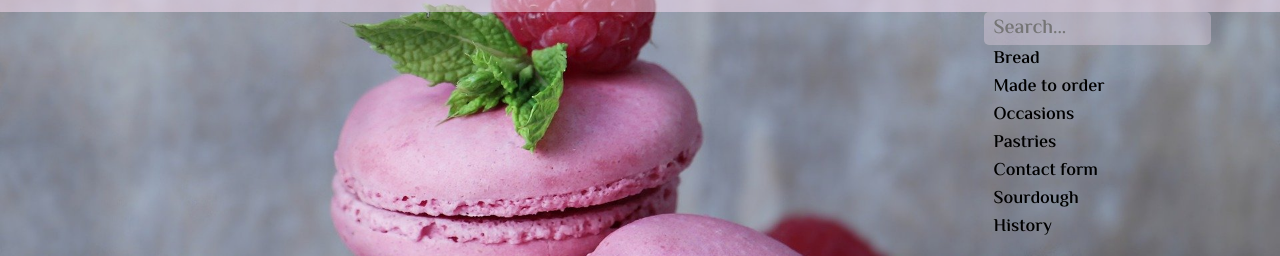
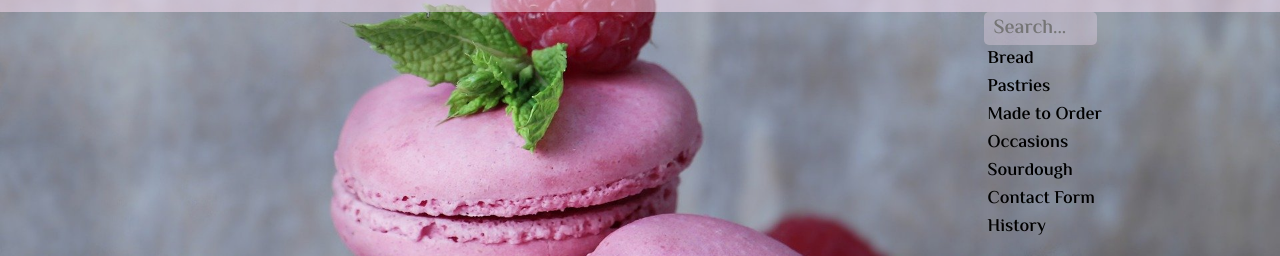
Before and after one commit to milenabarot/Shop-website, a plain HTML site: page index.html in a window 1280 px wide. Both pictures are taken after a click on the button 1020 px from the left and 66 px from the top of the page. Shown: the part 121-377 px from the top of the page. Drawn offline with Linux system fonts and the light colour scheme.

Commit message:
Added JS functionality for filtered search list
- Used array methods to create search for drop down list (filtering results)
- Added in html list li using JS
- Added more styling for search box

```diff
--- a/index.html
+++ b/index.html
@@ -23,18 +23,12 @@
             <nav class="nav-container">
                 <a class="nav-anchor-1 nav-underline" href="">Shop</a>
                 <a class="nav-anchor-1 nav-underline" href="">About us</a>
-                <div class="search-button">
-                    <button onclick="onSearchButtonClick()" class="search-bar" href=""><img src="./assets/search bar.png"
-                        alt="Search bar"></button>
+                <div class="search">
+                    <button onclick="onSearchButtonClick()" class="search-button" href=""><img src="./assets/search bar.png"
+                        alt="Search button"></button>
                     <div class="dropdown-search" id="dropdown-search">
-                        <input type="text" class="search-box" id="search-box" onkeyup="" placeholder="Search...">
-                        <a href="">Bread</a>
-                        <a href="">Made to order</a>
-                        <a href="">Occasions</a>
-                        <a href="">Pastries</a>
-                        <a href="">Contact form</a>
-                        <a href="">Sourdough</a>
-                        <a href="">History</a>
+                        <input type="text" class="search-box" id="search-box" oninput="getSearchResults(event)" placeholder="Search...">
+                       <ul id="search-list" class="search-list"></ul>
                     </div>
                 </div>
 
--- a/scripts/shop.js
+++ b/scripts/shop.js
@@ -70,8 +70,41 @@ const onHamburgerButtonClick = function () {
 const onSearchButtonClick = function () {
     const searchBar = document.querySelector('#dropdown-search');
     searchBar.classList.toggle("dropdown-search-active");
-    console.log('this has been clicked')
 }
+
+
+const searchResults = ['Bread', 'Pastries', 'Made to Order', 'Occasions', 'Sourdough', 'Contact Form', 'History'];
+
+
+const getSearchResults = function (event = { target: {value: ''}}) {
+    const searchQuery = event.target.value;
+    const searchList = document.querySelector('#search-list');
+    let filteredResults = [];
+
+    if (searchQuery === '') {
+        filteredResults = searchResults;
+    } else {
+        filteredResults = searchResults.filter(searchResult => {
+            return searchResult.toLowerCase().includes(searchQuery.toLowerCase())
+        })
+    }
+
+
+    const htmlstring = filteredResults.map(result => {
+        return `
+        <li class="search-result">${result}</li>
+        `
+    })
+        .join('');
+
+    searchList.innerHTML = htmlstring;
+}
+
+getSearchResults();
+
+
+
+
 
 
 // modal button
--- a/styles/header.css
+++ b/styles/header.css
@@ -134,14 +134,17 @@ button {
 
 /* search bar styles */
 
-.search-button {
+.search {
     position: relative;
 }
 
-/*
-.search-button img:hover {
+.search-button {
+    transition: 0.5s ease-in-out;
+}
+
+.search-button:hover {
     background-color: white;
-} */
+}
 
 
 /* hidden by default */
@@ -155,6 +158,7 @@ button {
     top: 82px;
     left: -50%;
     padding: 5px;
+    min-width: max-content;
 }
 
 /*class that JS will add when search button is clicked */
@@ -171,16 +175,25 @@ button {
     border-radius: 5px;
     background-color: rgb(253, 228, 247, 0.3);
     color: white;
+    width: 50%;
+    transition: 0.7s ease-in-out;
+    outline: none;
 }
 
-.search-box:hover {
-    border-bottom: 1px solid black;
+.dropdown-search input[type="text"]:hover {
+    width: 100%;
 
 }
 
-.dropdown-search a {
+.search-list {
+    list-style: none;
+    padding-left: 4px;
+    margin: 0;
+}
+
+.search-result {
     font-size: 18px;
-    padding-left: 10px;
+
 }
 
 
```
